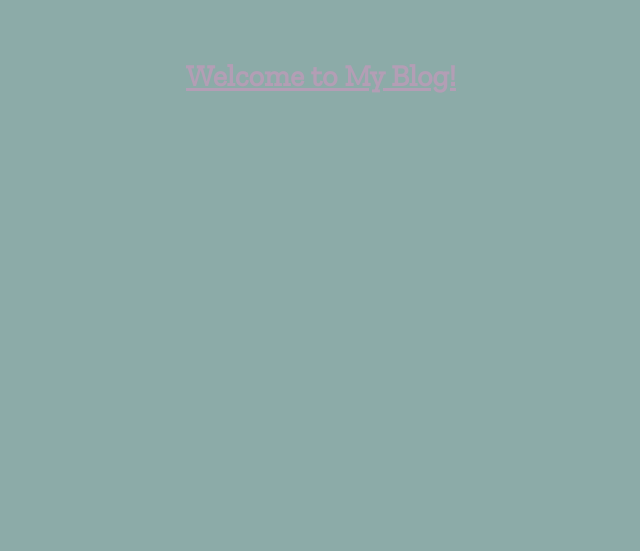
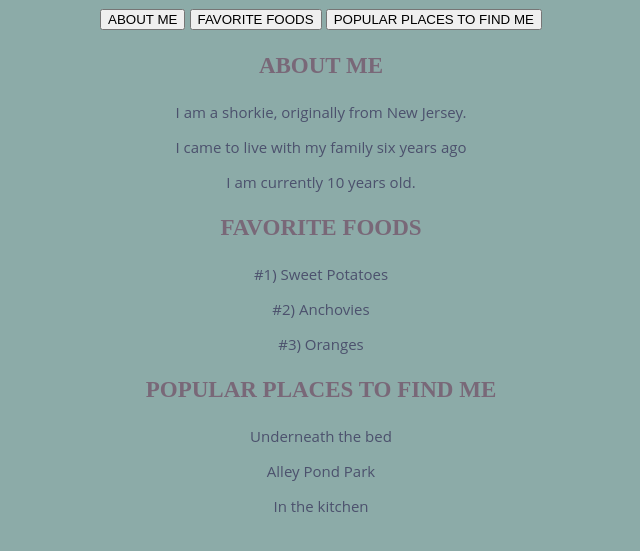
Before and after one commit to annajeong08/my-first-blog, a Django app: page / in a window 1280 px wide. Shown: the top 551 px of the page, without its empty margins (319-959 px from the left). Run offline with Django 3.2, Linux system fonts and the light colour scheme; data that the repository does not hold is empty.

Commit message:
Update post_list.html

```diff
--- a/blog/templates/blog/post_list.html
+++ b/blog/templates/blog/post_list.html
@@ -1,17 +1,39 @@
 {% load staticfiles %}
 <html>
   <head>
-    <title>BLOG:</title>
-    <link href="https://fonts.googleapis.com/css?family=Open+Sans|Zilla+Slab" rel="stylesheet">
+    <title>AIKO</title>
+    <link href="https://fonts.googleapis.com/css?family=Space+Mono|Work+Sans" rel="stylesheet">
     <link rel="stylesheet" href="{% static 'css/styles.css' %}">
     <link rel="stylesheet" href="{% static 'css/blog.css' %}">
   </head>
 
-  <body>
-    <div>
-  <h1><a href="/">Welcome to My Blog!</a></h1>
-   </div>
+  <div class="tab">
+    <button class="tablinks" onclick="openCity(event, 'BIO')">ABOUT ME</button>
+    <button class="tablinks" onclick="openCity(event, 'FAVORITE FOODS')">FAVORITE FOODS</button>
+    <button class="tablinks" onclick="openCity(event, 'POPULAR PLACES TO FIND ME')">POPULAR PLACES TO FIND ME</button>
+  </div>
 
+  <div id="ABOUT ME" class="tabcontent">
+    <h3>ABOUT ME</h3>
+    <p>I am a shorkie, originally from New Jersey.</p>
+    <p>I came to live with my family six years ago</p>
+    <p>I am currently 10 years old.</p>
+  </div>
+
+  <div id="FAVORITE FOODS" class="tabcontent">
+    <h3>FAVORITE FOODS</h3>
+    <p>#1) Sweet Potatoes</p>
+    <p>#2) Anchovies</p>
+    <p>#3) Oranges</p>
+
+  </div>
+
+  <div id="POPULAR PLACES TO FIND ME" class="tabcontent">
+    <h3>POPULAR PLACES TO FIND ME</h3>
+    <p>Underneath the bed</p>
+    <p>Alley Pond Park</p>
+    <p>In the kitchen</p>
+  </div>
 
 
 
```
